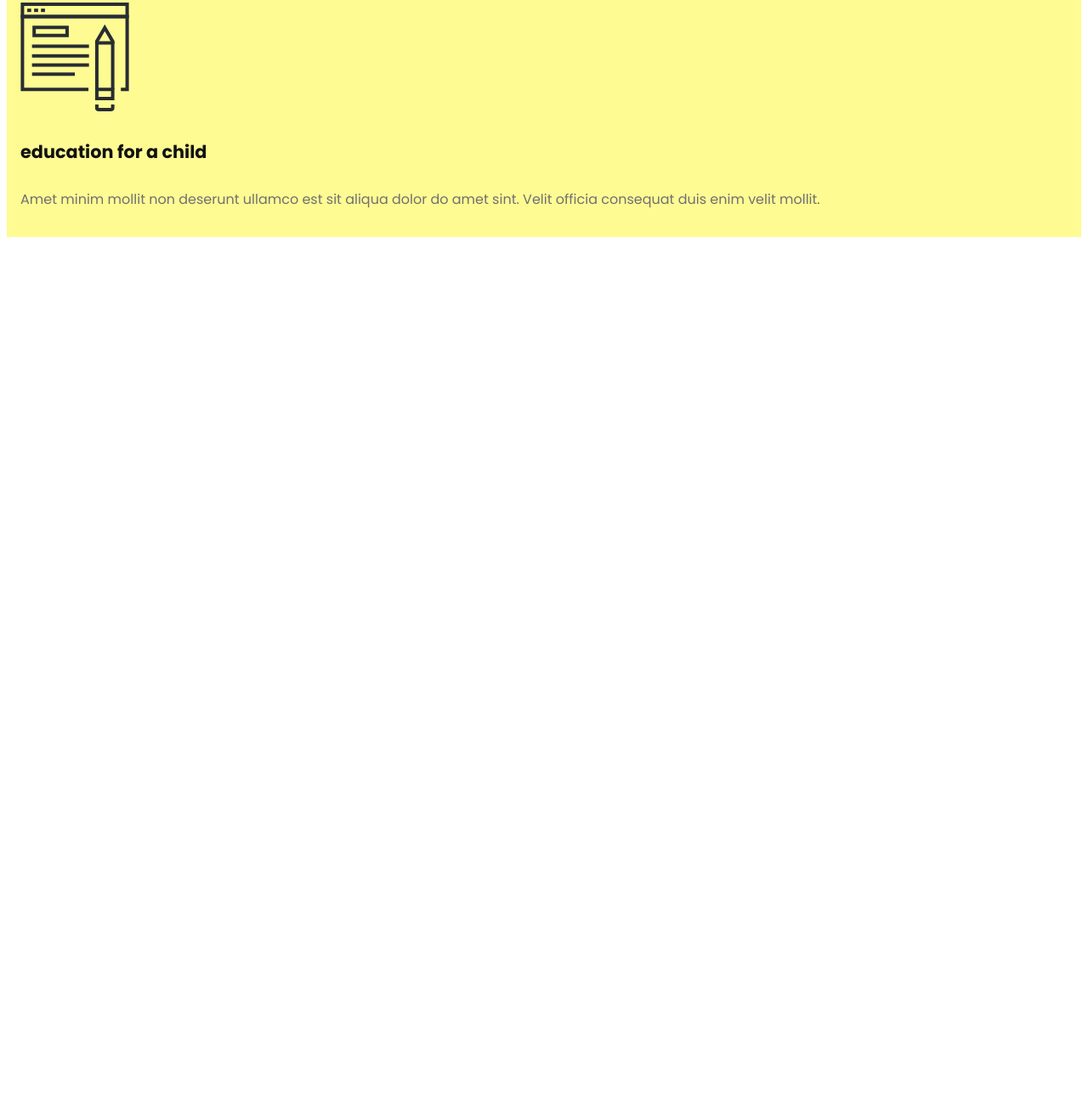
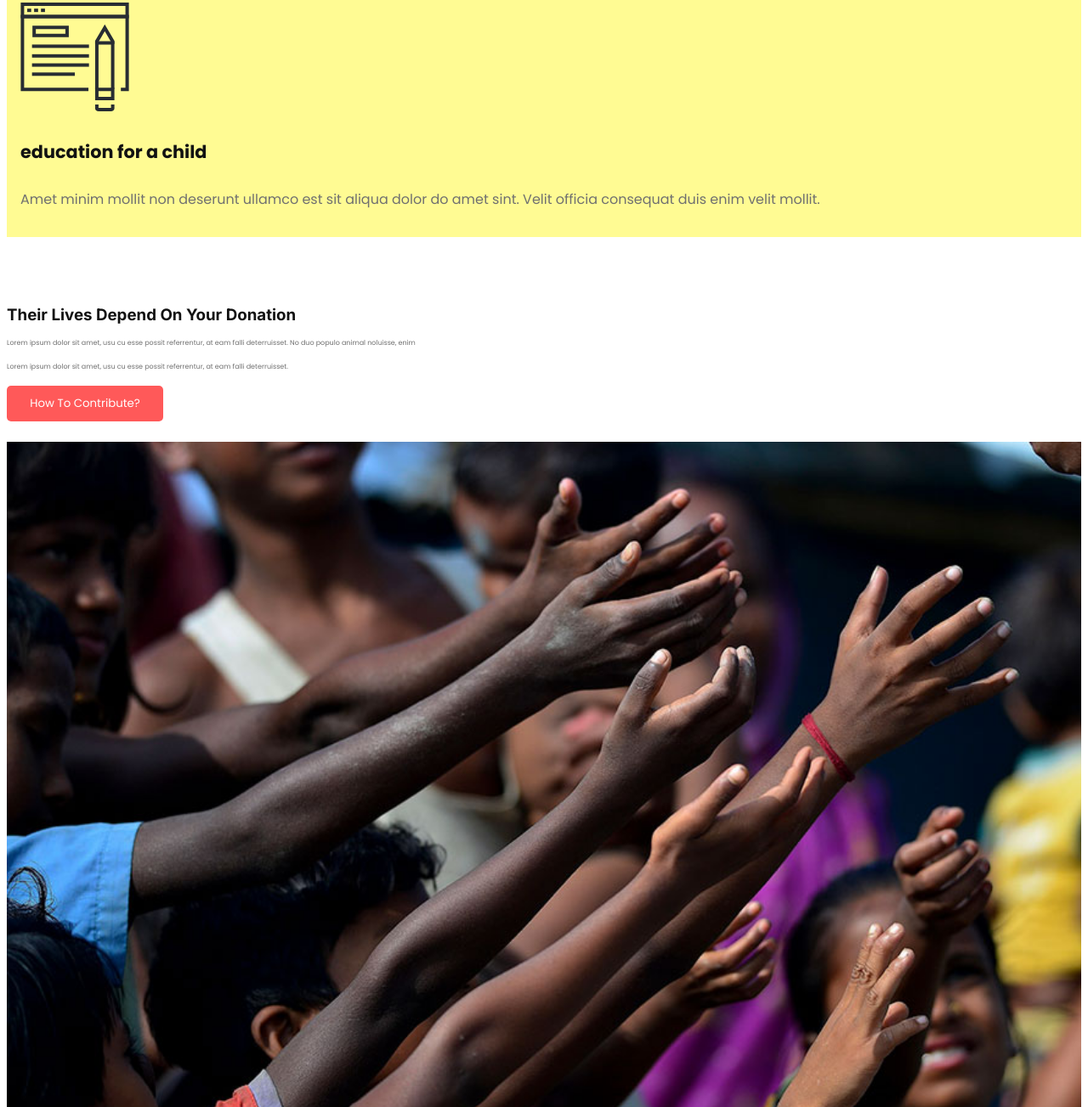
Before and after one commit to SakibHasan7439/donate-project, a plain HTML site: page index.html in a window 1280 px wide. Shown: the part 1497-2800 px from the top of the page at 85% size. Before the commit the page ends 1856 px from the top, so only its background shows below. Drawn offline with Linux system fonts and the light colour scheme.

Commit message:
remainder section added

```diff
--- a/index.html
+++ b/index.html
@@ -85,6 +85,42 @@
                     </div>
                 </div>
             </section>
+            <section class="remainder">
+                <div class="text-part">
+                    <h3 class="section-title title-padding">
+                        Their lives depend on your donation
+                    </h3>
+                    <p class="section-subtitle title-padding">
+                        Lorem ipsum dolor sit amet, usu cu esse possit referrentur,
+                        at eam falli deterruisset. No duo populo animal noluisse, enim
+                        <span class="span">
+                            Lorem ipsum dolor sit amet, usu cu esse possit referrentur,
+                             at eam falli deterruisset.
+                        </span>
+                    </p>
+                    <button class="contribute">how to contribute?</button>
+                </div>
+                <div class="image-part">
+                    <img src="images/donation13.jpg" alt="">
+                </div>
+                <div class="text-part">
+                    <h3 class="section-title title-padding">
+                        They need us to survive
+                    </h3>
+                    <p class="section-subtitle title-padding">
+                        Lorem ipsum dolor sit amet, usu cu esse possit referrentur,
+                        at eam falli deterruisset. No duo populo animal noluisse, enim
+                        <span class="span">
+                            Lorem ipsum dolor sit amet, usu cu esse possit referrentur,
+                             at eam falli deterruisset.
+                        </span>
+                    </p>
+                    <button class="contribute">how to contribute?</button>
+                </div>
+                <div class="image-part">
+                    <img src="images/donation7.jpg" alt="">
+                </div>
+            </section>
       </main>
       <!-- footer section -->
        <footer>
--- a/style.css
+++ b/style.css
@@ -165,3 +165,37 @@
     font-family: Poppins;
     padding-right: 2rem;
 }
+
+.text-part {
+    width: 100%;
+    margin-bottom: 1.5rem;
+}
+
+.image-part {
+    width: 100%;
+    margin-bottom: 1.5rem;
+}
+
+.image-part img {
+    width: 100%;
+}
+
+.contribute {
+    border-radius: 5px;
+    background: rgb(255, 89, 89);
+    padding: 0.7rem 1.7rem;
+    border: none;
+    text-transform: capitalize;
+    color: #ffffff;
+    font-family: poppins;
+}
+
+.title-padding {
+    padding-right: 4rem;
+    margin-bottom: 1rem;
+}
+
+.span {
+    display: block;
+    margin-top: 1rem;
+}
```
